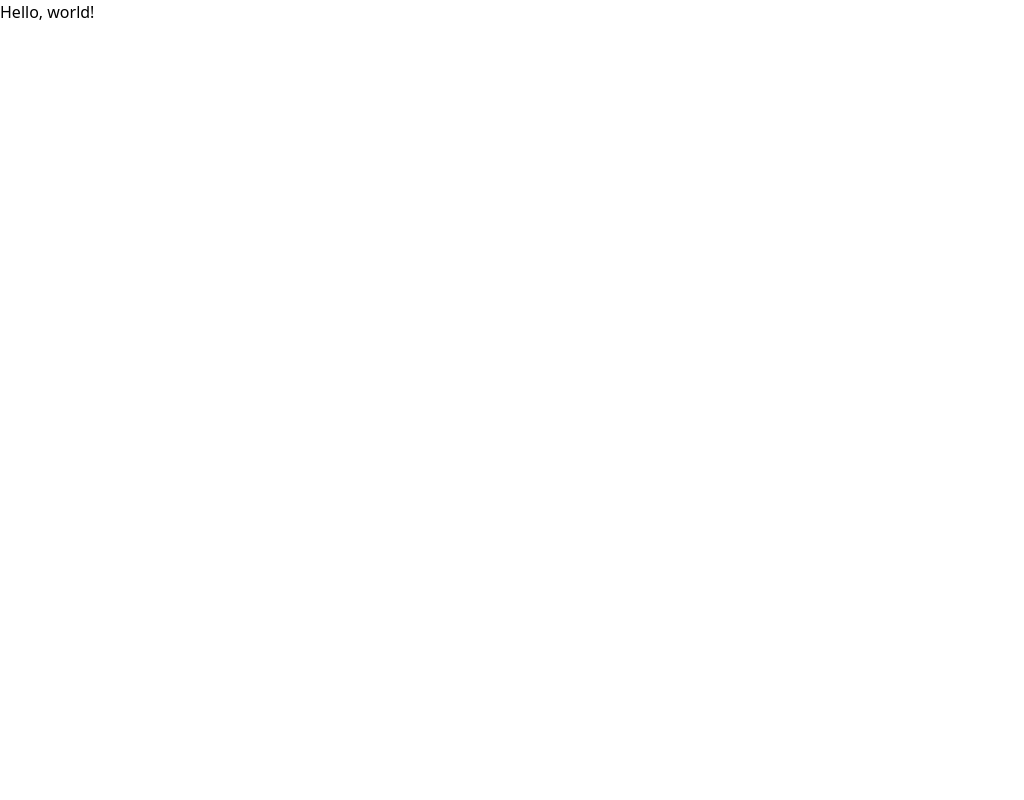
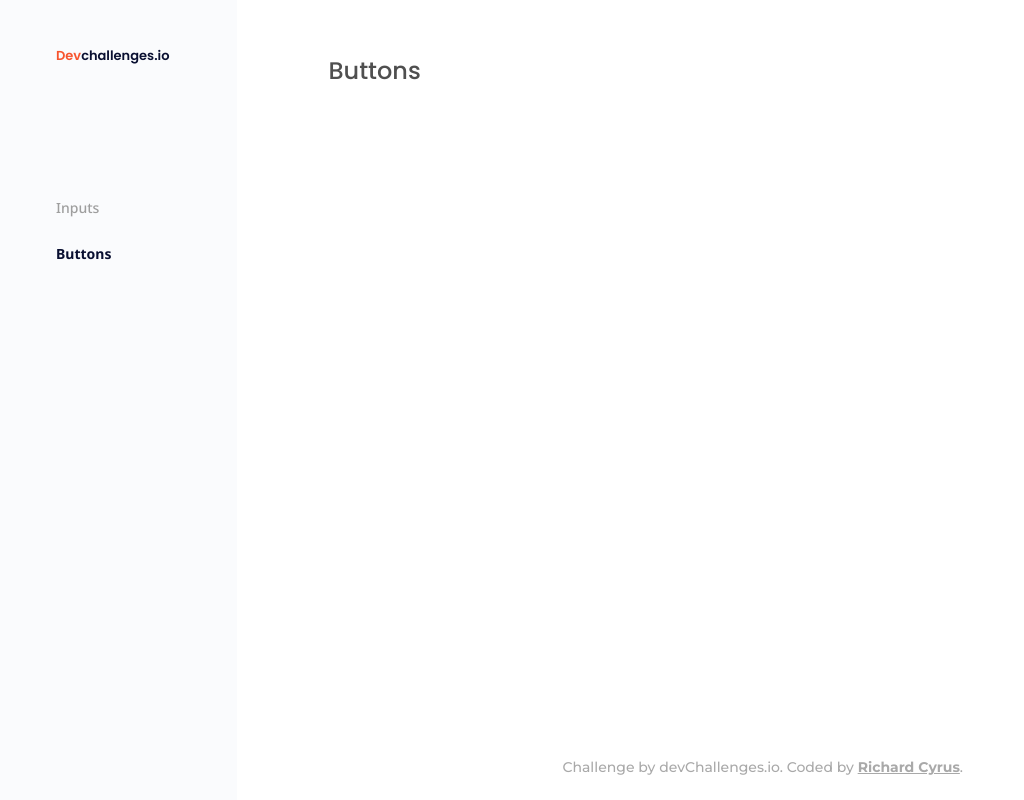
Before and after one commit to richardcyrus/devchallenges-button-component, a React (Vite) app: page / in a window 1280 px wide. Shown: the whole page, without its empty margins (0-1024 px from the left). Built offline with nearby package versions, Linux system fonts and the light colour scheme.

Commit message:
feat: create base page layout

```diff
--- a/src/App.tsx
+++ b/src/App.tsx
@@ -1,7 +1,49 @@
 function App() {
-
   return (
-    <div>Hello, world!
+    <div className="container">
+      <section className="sidebar">
+        <h1 className="nameplate">
+          <span className="colored-nameplate">Dev</span>challenges.io
+        </h1>
+        <nav className="nav-container">
+          <ul className="nav-menu">
+            <li className="nav-item">
+              <button type="button" className="button nav-link">
+                Inputs
+              </button>
+            </li>
+            <li className="nav-item nav-active">
+              <button type="button" className="button nav-link">
+                Buttons
+              </button>
+            </li>
+          </ul>
+        </nav>
+      </section>
+      <section className="content">
+        <div className="main">
+          <h2 className="section-title">Buttons</h2>
+        </div>
+        <footer>
+          <div className="attribution">
+            Challenge by{' '}
+            <a
+              href="https://devchallenges.io/challenges/ohgVTyJCbm5OZyTB2gNY"
+              target="_blank"
+            >
+              devChallenges.io
+            </a>
+            . Coded by{' '}
+            <a
+              href="https://www.richardcyrus.com"
+              className="text-bold line-link"
+            >
+              Richard Cyrus
+            </a>
+            .
+          </div>
+        </footer>
+      </section>
     </div>
   )
 }
--- a/src/index.css
+++ b/src/index.css
@@ -1,16 +1,163 @@
+@import url('https://fonts.googleapis.com/css2?family=Montserrat:wght@500;700&family=Noto+Sans:wght@500;700&family=Poppins:wght@500;600&family=Ubuntu+Mono&display=swap');
+
 :root {
-  font-family: system-ui, "Segoe UI", Roboto, Helvetica, Arial, sans-serif, "Apple Color Emoji", "Segoe UI Emoji", "Segoe UI Symbol";
+  --color-bg-sidebar: #fafbfd;
+  --color-logo-base: #090f31;
+  --color-logo-highlight: #f7542e;
+  --color-medium-gray: #9e9e9e;
+  --color-page-heading: #4f4f4f;
+  --color-text-byline: #a9a9a9;
+  --color-text-states: #828282;
+  --color-text: #333;
+  --font-family-montserrat: 'Montserrat', sans-serif;
+  --font-family-noto-sans: 'Noto Sans', sans-serif;
+  --font-family-poppins: 'Poppins', sans-serif;
+  --font-family-ubuntu-mono: 'Ubuntu Mono', monospace;
+  --font-size-text: 1rem;
+  --font-weight-bold: 700;
+  --font-weight-medium: 500;
+  --font-weight-regular: 400;
+  --font-weight-semi-bold: 600;
+
+  -moz-osx-font-smoothing: grayscale;
+  -webkit-font-smoothing: antialiased;
+  font-synthesis: none;
+  font-weight: var(--font-weight-regular);
   line-height: 1.5;
-  font-weight: 400;
-
-  font-synthesis: none;
-  text-rendering: optimizeLegibility;
-  -webkit-font-smoothing: antialiased;
-  -moz-osx-font-smoothing: grayscale;
-  -webkit-text-size-adjust: 100%;
+  text-rendering: optimizelegibility;
+  text-size-adjust: 100%;
 }
 
-body {
-  margin: 0;
+.container {
+  column-gap: 0.53125rem;
+  display: grid;
+  grid-template-columns: 14.8125rem 1fr;
   min-height: 100vh;
 }
+
+.content {
+  display: grid;
+  grid-template-areas:
+    'main'
+    'footer';
+  grid-template-columns: 1fr;
+  grid-template-rows: 1fr auto;
+}
+
+.main {
+  grid-area: main;
+  margin-block-start: 3.3125em;
+  margin-inline-start: 5.1875em;
+  min-height: 100%;
+  overflow: auto;
+}
+
+footer {
+  grid-area: footer;
+}
+
+/* #region Attribution */
+.attribution {
+  color: var(--color-text-byline);
+  font-family: var(--font-family-montserrat);
+  font-size: 0.875rem;
+  font-style: normal;
+  font-weight: var(--font-weight-medium);
+  line-height: 1.0625rem;
+  margin: 4.69rem 0 0.5rem;
+  min-width: 100%;
+  padding-bottom: 1rem;
+  text-align: center;
+}
+
+.attribution a {
+  color: var(--color-text-byline);
+  opacity: 1;
+  text-decoration: none;
+}
+
+.text-bold {
+  font-weight: var(--font-weight-bold);
+}
+
+.line-link {
+  text-decoration: underline !important;
+}
+/* #endregion */
+
+/* #region Sidebar */
+.sidebar {
+  background-color: var(--color-bg-sidebar);
+  padding-block-start: 3em;
+  padding-inline-start: 3.5em;
+
+  a.button {
+    text-decoration: none;
+  }
+
+  button.button {
+    background-color: transparent;
+    border: none;
+    cursor: pointer;
+    font-family: inherit;
+    padding: 0;
+
+    @media screen and (-ms-high-contrast: active) {
+      border: 2px solid currentcolor;
+    }
+  }
+}
+
+.nameplate {
+  color: var(--color-logo-base);
+  font-family: var(--font-family-poppins);
+  font-size: 0.8125rem;
+  font-style: normal;
+  font-weight: var(--font-weight-semi-bold);
+  line-height: 1.25;
+}
+
+.colored-nameplate {
+  color: var(--color-logo-highlight);
+}
+
+.nav-container {
+  font-family: var(--font-family-noto-sans);
+  font-size: 0.875rem;
+  font-style: normal;
+  font-weight: var(--font-weight-medium);
+  line-height: 1.25;
+  padding-block-start: 7.625em;
+}
+
+.nav-menu {
+  list-style-type: none;
+  margin: 0;
+  padding: 0;
+}
+
+.nav-item {
+  margin-block-start: 2em;
+}
+
+.nav-item > .nav-link {
+  color: var(--color-medium-gray);
+  text-decoration: none;
+}
+
+.nav-active > .nav-link {
+  color: var(--color-logo-base);
+  font-weight: var(--font-weight-bold);
+}
+/* #endregion Sidebar */
+
+/* #region Content Area */
+.section-title {
+  color: var(--color-page-heading);
+  font-family: var(--font-family-poppins);
+  font-size: 1.5rem;
+  font-style: normal;
+  font-weight: var(--font-weight-medium);
+  line-height: 2.25rem;
+}
+/* #endregion Content Area */
--- a/src/main.tsx
+++ b/src/main.tsx
@@ -1,10 +1,13 @@
 import React from 'react'
+
 import ReactDOM from 'react-dom/client'
+
 import App from './App'
+import './reset.css'
 import './index.css'
 
 ReactDOM.createRoot(document.getElementById('root') as HTMLElement).render(
   <React.StrictMode>
     <App />
-  </React.StrictMode>,
+  </React.StrictMode>
 )
--- /dev/null
+++ b/src/reset.css
@@ -0,0 +1,97 @@
+/* Box sizing rules */
+*,
+*::before,
+*::after {
+  box-sizing: border-box;
+}
+
+/* Remove default margin */
+body,
+h1,
+h2,
+h3,
+h4,
+p,
+figure,
+blockquote,
+dl,
+dd {
+  margin: 0;
+}
+
+/* Remove list styles on ul, ol elements with a list role, which suggests default styling will be removed */
+ul[role='list'],
+ol[role='list'] {
+  list-style: none;
+}
+
+/* Set core root defaults */
+html {
+  height: 100%;
+}
+
+html:focus-within {
+  scroll-behavior: smooth;
+}
+
+/* Set core body defaults */
+body {
+  line-height: 1.5;
+  min-height: 100vh;
+  text-rendering: optimizespeed;
+}
+
+/* A elements that don't have a class get default styles */
+a:not([class]) {
+  text-decoration-skip-ink: auto;
+}
+
+/* Make images easier to work with */
+img,
+picture,
+video,
+canvas,
+svg {
+  display: block;
+  max-width: 100%;
+}
+
+/* Inherit fonts for inputs and buttons */
+input,
+button,
+textarea,
+select {
+  font: inherit;
+}
+
+/* Avoid text overflows */
+p,
+h1,
+h2,
+h3,
+h4,
+h5,
+h6 {
+  overflow-wrap: break-word;
+}
+
+/* Create a root stacking context */
+#root {
+  isolation: isolate;
+}
+
+/* Remove all animations, transitions and smooth scroll for people that prefer not to see them */
+@media (prefers-reduced-motion: reduce) {
+  html:focus-within {
+    scroll-behavior: auto;
+  }
+
+  *,
+  *::before,
+  *::after {
+    animation-duration: 0.01ms !important;
+    animation-iteration-count: 1 !important;
+    scroll-behavior: auto !important;
+    transition-duration: 0.01ms !important;
+  }
+}
```
